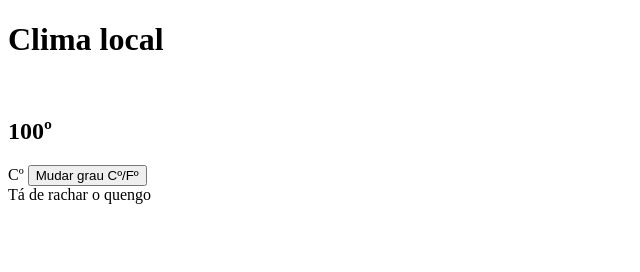
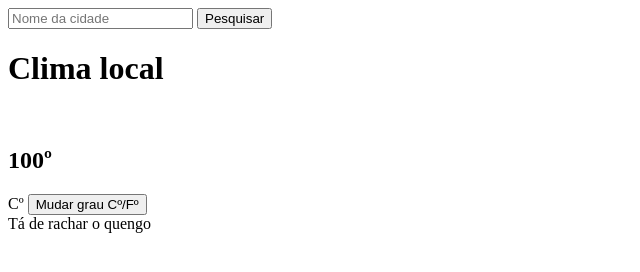
Before and after one commit to ArthurClemente/app-clima, a plain HTML site: page index.html in a window 1280 px wide. Shown: the whole page, without its empty margins (0-640 px from the left). Drawn offline with Linux system fonts and the light colour scheme.

Commit message:
Adicionada a área para pesquisar a cidade pelo nome.

```diff
--- a/index.html
+++ b/index.html
@@ -11,6 +11,10 @@
 </head>
 
 <body>
+    <div class="containerPesquisa">
+        <input type="text" class="controleDeBusca" placeholder="Nome da cidade" id="inputPesquisa">
+        <button class="controleDeBusca" id="botaoPesquisa">Pesquisar</button>
+    </div>
     <div class="local">
         <h1 class="clima-local">Clima local</h1>
         <img class="icone" src="" alt="">
```
